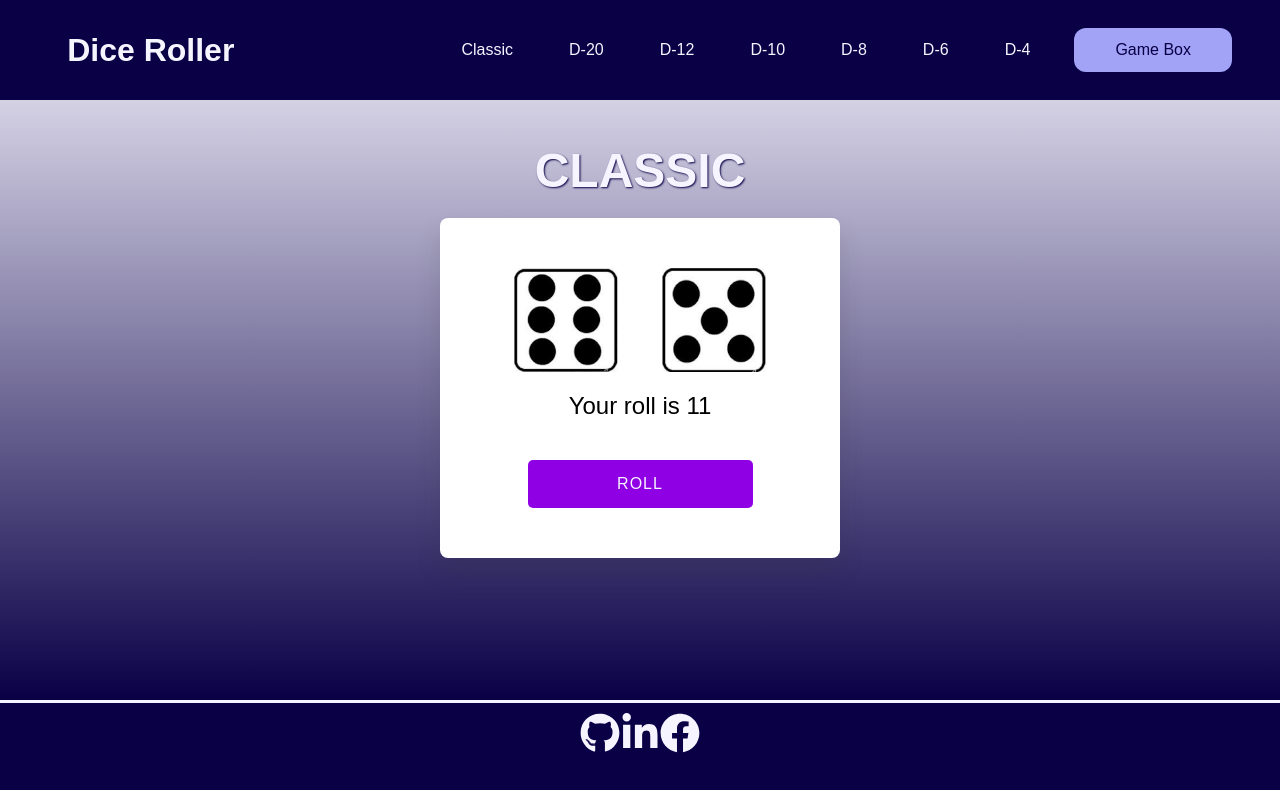
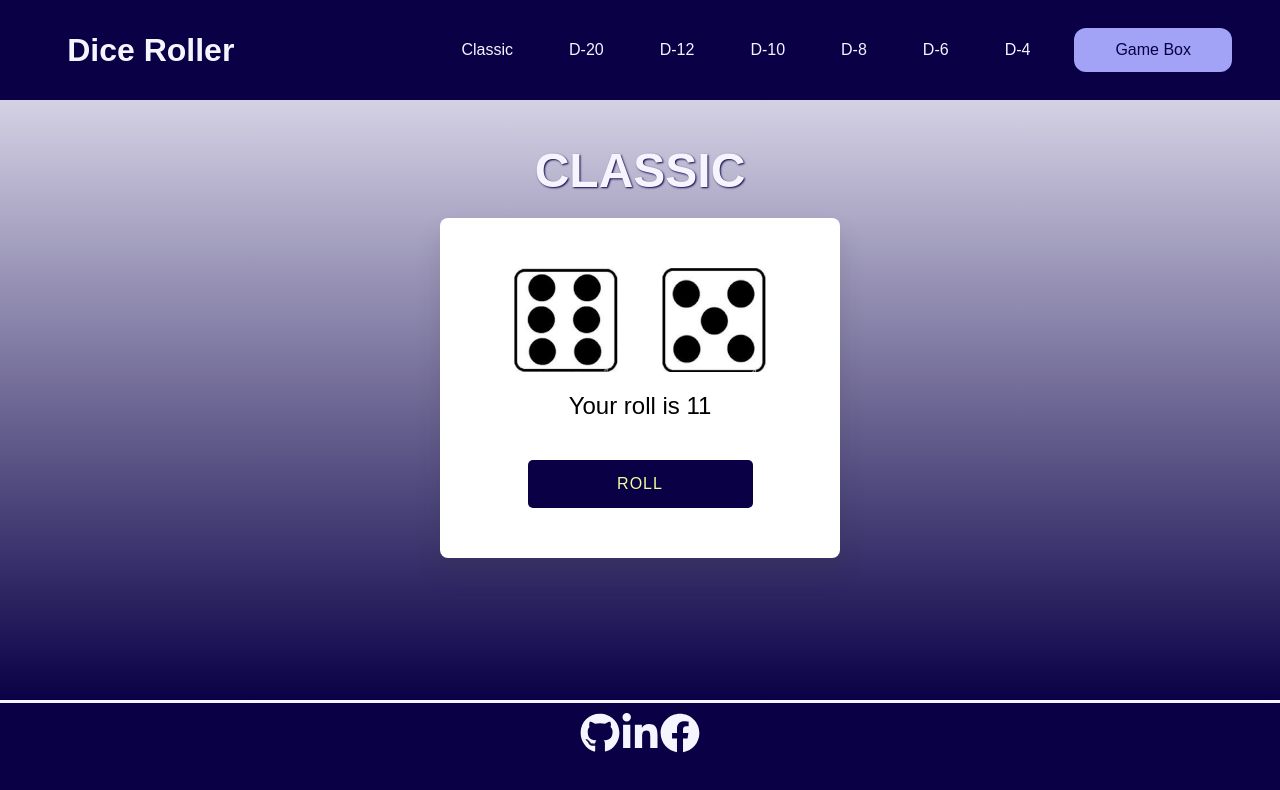
Before and after one commit to Vincenttoon/dice-roller, a React (Create React App) app: page /classic in a window 1280 px wide. In both pictures the pointer is over the button "ROLL". Shown: the top 790 px of the page. Built offline with nearby package versions, Linux system fonts and the light colour scheme; a web font is replaced by a local one.

Commit message:
scss adjustments and footer

```diff
--- a/src/components/Classic/Classic.scss
+++ b/src/components/Classic/Classic.scss
@@ -63,6 +63,14 @@
     border-radius: 5px;
     cursor: pointer;
     /* Add any additional styles for button here */
+    &:hover {
+      background-color: $dark;
+      color: $light-yellow;
+    }
+    &:active {
+      background-color: $dark;
+      color: $light-yellow;
+    }
   }
 
   .shake {
--- a/src/components/D20/D20.scss
+++ b/src/components/D20/D20.scss
@@ -38,6 +38,15 @@
     width: 75%;
     font-size: 1em;
     font-family: $Yatra;
+
+    &:hover {
+      background-color: $dark;
+      color: $light-yellow;
+    }
+    &:active {
+      background-color: $dark;
+      color: $light-yellow;
+    }
   }
 
   .resultText {
--- a/src/components/Header/Header.module.scss
+++ b/src/components/Header/Header.module.scss
@@ -100,7 +100,7 @@
             transition: 0.3s ease all;
 
             &:hover {
-              background: rgba($light, 0.1);
+              background: rgba($light-yellow, 0.1);
             }
             &:active {
               border-radius: calc(#{$borderRadius} + 6px);
@@ -134,9 +134,9 @@
         }
 
         &:hover {
-          border-color: $primary;
-          background: rgba($primary, 0.1);
-          color: $primary;
+          border-color: $light;
+          background: rgba($light, 0.1);
+          color: $light;
         }
         &:active {
           border-color: $primary;
@@ -160,7 +160,7 @@
       padding-right: 2rem;
 
       &:hover {
-        color: $primary;
+        color: $light-yellow;
       }
 
       @include breakpoint(md) {
```
